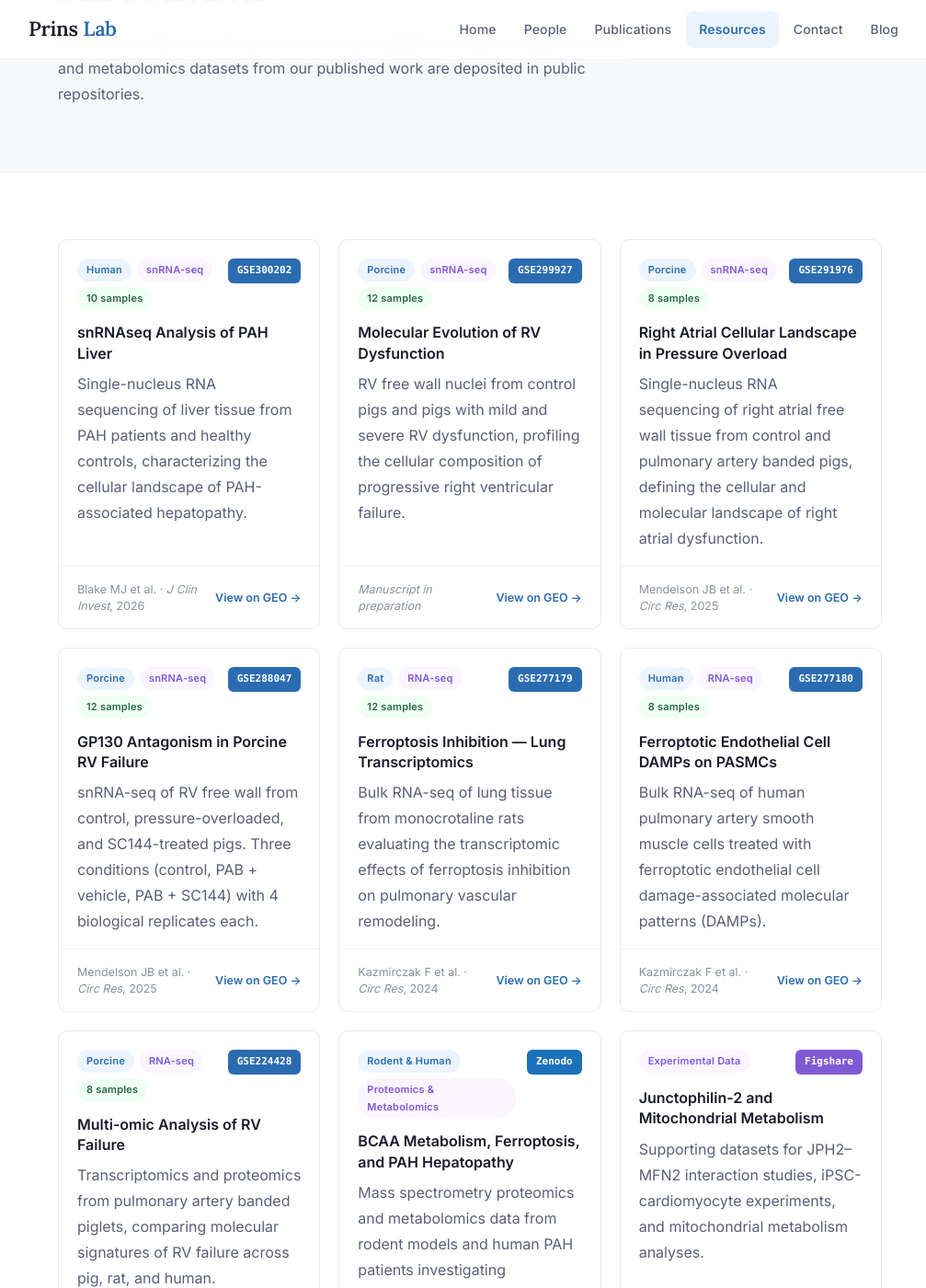
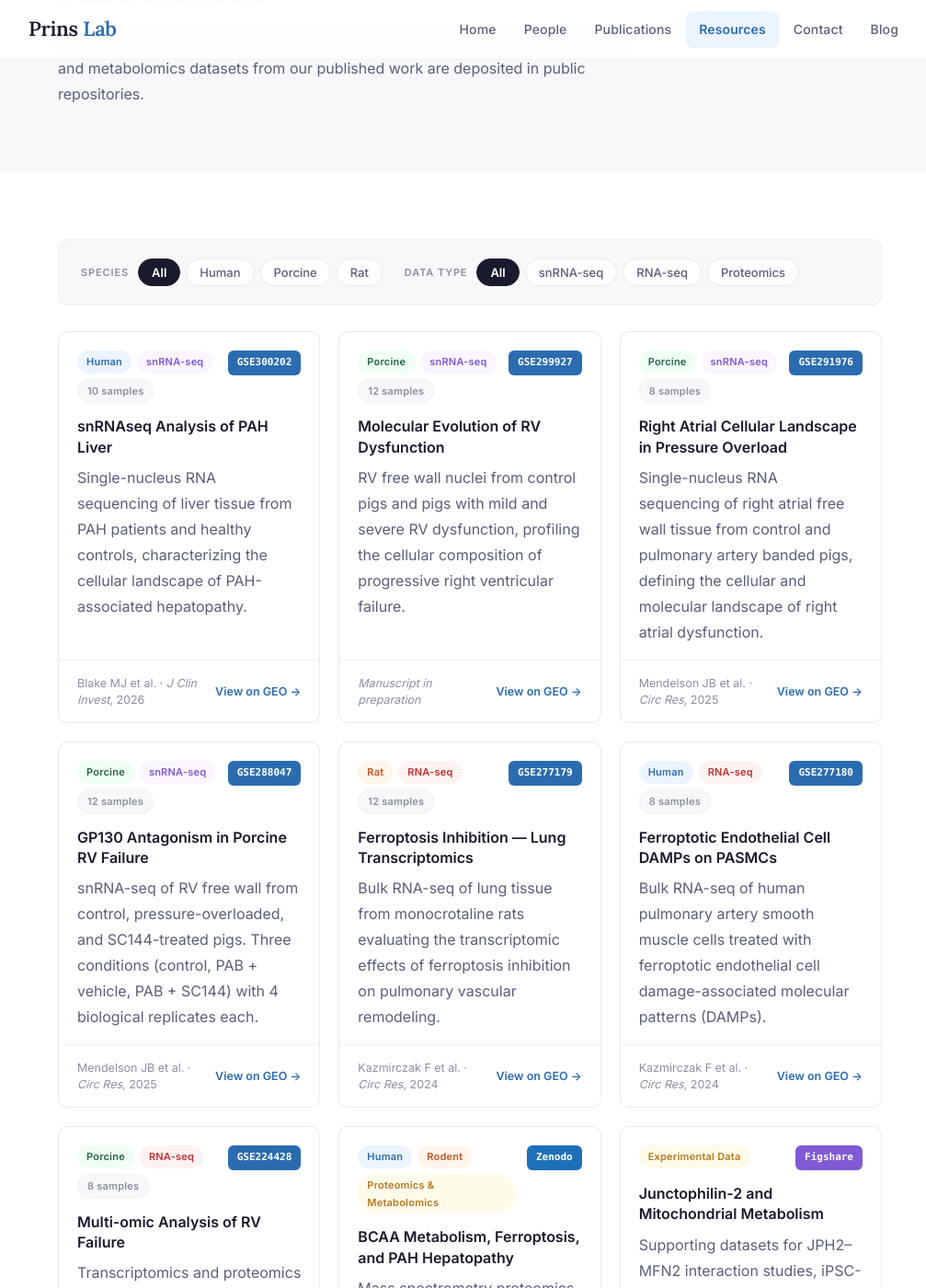
Before and after one commit to blake561/prins-lab-website, a Jekyll site: the page built from pages/resources.html, in a window 1280 px wide and 1400 px high, scrolled down 197 px. Shown: the whole window at 92% size, without its empty margins (129-1136 px from the left). Built offline with Jekyll 4.4.1, drawn with Linux system fonts in a browser that asks for light colours.

Commit message:
Add species/type filter bar and color-coded chips to Resources
Species chips are now color-coded (Human blue, Porcine green, Rat
orange) with distinct colors for data types (snRNA-seq purple, RNA-seq
red, Proteomics gold). Filter bar at top lets users filter by species
or data type with active state highlighting matching the species color.

Co-Authored-By: Claude Opus 4.6 <noreply@anthropic.com>

```diff
--- a/assets/css/style.css
+++ b/assets/css/style.css
@@ -577,6 +577,55 @@ nav a.active {
 }
 
 /* ── Resources / Data Catalog ── */
+.filter-bar {
+  display: flex;
+  flex-wrap: wrap;
+  gap: 24px;
+  margin-bottom: 28px;
+  padding: 20px 24px;
+  background: var(--bg-alt);
+  border-radius: var(--radius);
+  border: 1px solid var(--border-light);
+}
+.filter-group {
+  display: flex;
+  align-items: center;
+  gap: 6px;
+  flex-wrap: wrap;
+}
+.filter-label {
+  font-size: 11px;
+  font-weight: 600;
+  text-transform: uppercase;
+  letter-spacing: 0.08em;
+  color: var(--text-muted);
+  margin-right: 4px;
+}
+.filter-btn {
+  padding: 6px 14px;
+  border: 1px solid var(--border);
+  border-radius: 20px;
+  background: var(--bg);
+  font-size: 13px;
+  font-weight: 500;
+  color: var(--text-light);
+  cursor: pointer;
+  transition: all var(--transition);
+  font-family: inherit;
+}
+.filter-btn:hover {
+  border-color: var(--text-muted);
+  color: var(--text);
+}
+.filter-btn.active {
+  background: var(--text);
+  color: var(--bg);
+  border-color: var(--text);
+  font-weight: 600;
+}
+.filter-human.active { background: #2b6cb0; border-color: #2b6cb0; }
+.filter-porcine.active { background: #38a169; border-color: #38a169; }
+.filter-rat.active { background: #c05621; border-color: #c05621; }
 .data-catalog {
   display: grid;
   grid-template-columns: repeat(3, 1fr);
@@ -616,17 +665,34 @@ nav a.active {
   border-radius: 20px;
   letter-spacing: 0.02em;
 }
-.meta-organism {
+.chip-human {
   background: #ebf4ff;
   color: #2b6cb0;
 }
-.meta-type {
+.chip-porcine {
+  background: #f0fff4;
+  color: #276749;
+}
+.chip-rat {
+  background: #fff5eb;
+  color: #c05621;
+}
+.chip-snrna {
   background: #faf5ff;
   color: #805ad5;
 }
-.meta-samples {
-  background: #f0fff4;
-  color: #276749;
+.chip-rna {
+  background: #fef3f2;
+  color: #c53030;
+}
+.chip-proteomics {
+  background: #fffbeb;
+  color: #b7791f;
+}
+.chip-samples {
+  background: var(--bg-alt);
+  color: var(--text-muted);
+  border: 1px solid var(--border-light);
 }
 .data-card-accession {
   font-family: 'SF Mono', 'Fira Code', 'Consolas', monospace;
--- a/pages/resources.html
+++ b/pages/resources.html
@@ -14,14 +14,31 @@ permalink: /resources/
 
 <div class="section">
 
+  <div class="filter-bar">
+    <div class="filter-group">
+      <span class="filter-label">Species</span>
+      <button class="filter-btn active" data-filter="species" data-value="all" onclick="filterData(this)">All</button>
+      <button class="filter-btn filter-human" data-filter="species" data-value="human" onclick="filterData(this)">Human</button>
+      <button class="filter-btn filter-porcine" data-filter="species" data-value="porcine" onclick="filterData(this)">Porcine</button>
+      <button class="filter-btn filter-rat" data-filter="species" data-value="rat" onclick="filterData(this)">Rat</button>
+    </div>
+    <div class="filter-group">
+      <span class="filter-label">Data Type</span>
+      <button class="filter-btn active" data-filter="type" data-value="all" onclick="filterData(this)">All</button>
+      <button class="filter-btn" data-filter="type" data-value="snrna-seq" onclick="filterData(this)">snRNA-seq</button>
+      <button class="filter-btn" data-filter="type" data-value="rna-seq" onclick="filterData(this)">RNA-seq</button>
+      <button class="filter-btn" data-filter="type" data-value="proteomics" onclick="filterData(this)">Proteomics</button>
+    </div>
+  </div>
+
   <div class="data-catalog">
 
-    <div class="data-card">
+    <div class="data-card" data-species="human" data-type="snrna-seq">
       <div class="data-card-top">
         <div class="data-card-meta">
-          <span class="meta-chip meta-organism">Human</span>
-          <span class="meta-chip meta-type">snRNA-seq</span>
-          <span class="meta-chip meta-samples">10 samples</span>
+          <span class="meta-chip chip-human">Human</span>
+          <span class="meta-chip chip-snrna">snRNA-seq</span>
+          <span class="meta-chip chip-samples">10 samples</span>
         </div>
         <a href="https://www.ncbi.nlm.nih.gov/geo/query/acc.cgi?acc=GSE300202" target="_blank" class="data-card-accession">GSE300202</a>
       </div>
@@ -33,12 +50,12 @@ permalink: /resources/
       </div>
     </div>
 
-    <div class="data-card">
+    <div class="data-card" data-species="porcine" data-type="snrna-seq">
       <div class="data-card-top">
         <div class="data-card-meta">
-          <span class="meta-chip meta-organism">Porcine</span>
-          <span class="meta-chip meta-type">snRNA-seq</span>
-          <span class="meta-chip meta-samples">12 samples</span>
+          <span class="meta-chip chip-porcine">Porcine</span>
+          <span class="meta-chip chip-snrna">snRNA-seq</span>
+          <span class="meta-chip chip-samples">12 samples</span>
         </div>
         <a href="https://www.ncbi.nlm.nih.gov/geo/query/acc.cgi?acc=GSE299927" target="_blank" class="data-card-accession">GSE299927</a>
       </div>
@@ -50,12 +67,12 @@ permalink: /resources/
       </div>
     </div>
 
-    <div class="data-card">
+    <div class="data-card" data-species="porcine" data-type="snrna-seq">
       <div class="data-card-top">
         <div class="data-card-meta">
-          <span class="meta-chip meta-organism">Porcine</span>
-          <span class="meta-chip meta-type">snRNA-seq</span>
-          <span class="meta-chip meta-samples">8 samples</span>
+          <span class="meta-chip chip-porcine">Porcine</span>
+          <span class="meta-chip chip-snrna">snRNA-seq</span>
+          <span class="meta-chip chip-samples">8 samples</span>
         </div>
         <a href="https://www.ncbi.nlm.nih.gov/geo/query/acc.cgi?acc=GSE291976" target="_blank" class="data-card-accession">GSE291976</a>
       </div>
@@ -67,12 +84,12 @@ permalink: /resources/
       </div>
     </div>
 
-    <div class="data-card">
+    <div class="data-card" data-species="porcine" data-type="snrna-seq">
       <div class="data-card-top">
         <div class="data-card-meta">
-          <span class="meta-chip meta-organism">Porcine</span>
-          <span class="meta-chip meta-type">snRNA-seq</span>
-          <span class="meta-chip meta-samples">12 samples</span>
+          <span class="meta-chip chip-porcine">Porcine</span>
+          <span class="meta-chip chip-snrna">snRNA-seq</span>
+          <span class="meta-chip chip-samples">12 samples</span>
         </div>
         <a href="https://www.ncbi.nlm.nih.gov/geo/query/acc.cgi?acc=GSE288047" target="_blank" class="data-card-accession">GSE288047</a>
       </div>
@@ -84,12 +101,12 @@ permalink: /resources/
       </div>
     </div>
 
-    <div class="data-card">
+    <div class="data-card" data-species="rat" data-type="rna-seq">
       <div class="data-card-top">
         <div class="data-card-meta">
-          <span class="meta-chip meta-organism">Rat</span>
-          <span class="meta-chip meta-type">RNA-seq</span>
-          <span class="meta-chip meta-samples">12 samples</span>
+          <span class="meta-chip chip-rat">Rat</span>
+          <span class="meta-chip chip-rna">RNA-seq</span>
+          <span class="meta-chip chip-samples">12 samples</span>
         </div>
         <a href="https://www.ncbi.nlm.nih.gov/geo/query/acc.cgi?acc=GSE277179" target="_blank" class="data-card-accession">GSE277179</a>
       </div>
@@ -101,12 +118,12 @@ permalink: /resources/
       </div>
     </div>
 
-    <div class="data-card">
+    <div class="data-card" data-species="human" data-type="rna-seq">
       <div class="data-card-top">
         <div class="data-card-meta">
-          <span class="meta-chip meta-organism">Human</span>
-          <span class="meta-chip meta-type">RNA-seq</span>
-          <span class="meta-chip meta-samples">8 samples</span>
+          <span class="meta-chip chip-human">Human</span>
+          <span class="meta-chip chip-rna">RNA-seq</span>
+          <span class="meta-chip chip-samples">8 samples</span>
         </div>
         <a href="https://www.ncbi.nlm.nih.gov/geo/query/acc.cgi?acc=GSE277180" target="_blank" class="data-card-accession">GSE277180</a>
       </div>
@@ -118,12 +135,12 @@ permalink: /resources/
       </div>
     </div>
 
-    <div class="data-card">
+    <div class="data-card" data-species="porcine" data-type="rna-seq">
       <div class="data-card-top">
         <div class="data-card-meta">
-          <span class="meta-chip meta-organism">Porcine</span>
-          <span class="meta-chip meta-type">RNA-seq</span>
-          <span class="meta-chip meta-samples">8 samples</span>
+          <span class="meta-chip chip-porcine">Porcine</span>
+          <span class="meta-chip chip-rna">RNA-seq</span>
+          <span class="meta-chip chip-samples">8 samples</span>
         </div>
         <a href="https://www.ncbi.nlm.nih.gov/geo/query/acc.cgi?acc=GSE224428" target="_blank" class="data-card-accession">GSE224428</a>
       </div>
@@ -135,11 +152,12 @@ permalink: /resources/
       </div>
     </div>
 
-    <div class="data-card">
+    <div class="data-card" data-species="human rat" data-type="proteomics">
       <div class="data-card-top">
         <div class="data-card-meta">
-          <span class="meta-chip meta-organism">Rodent &amp; Human</span>
-          <span class="meta-chip meta-type">Proteomics &amp; Metabolomics</span>
+          <span class="meta-chip chip-human">Human</span>
+          <span class="meta-chip chip-rat">Rodent</span>
+          <span class="meta-chip chip-proteomics">Proteomics &amp; Metabolomics</span>
         </div>
         <a href="https://doi.org/10.5281/zenodo.15832197" target="_blank" class="data-card-accession data-card-accession-alt">Zenodo</a>
       </div>
@@ -151,10 +169,10 @@ permalink: /resources/
       </div>
     </div>
 
-    <div class="data-card">
+    <div class="data-card" data-species="human" data-type="proteomics">
       <div class="data-card-top">
         <div class="data-card-meta">
-          <span class="meta-chip meta-type">Experimental Data</span>
+          <span class="meta-chip chip-proteomics">Experimental Data</span>
         </div>
         <a href="https://doi.org/10.6084/m9.figshare.24877764" target="_blank" class="data-card-accession data-card-accession-fig">Figshare</a>
       </div>
@@ -168,4 +186,32 @@ permalink: /resources/
 
   </div>
 
+  <p class="no-results" id="no-data-results">No datasets match the selected filters.</p>
+
 </div>
+
+<script>
+var activeFilters = { species: 'all', type: 'all' };
+
+function filterData(btn) {
+  var filterKey = btn.dataset.filter;
+  var value = btn.dataset.value;
+  activeFilters[filterKey] = value;
+
+  btn.parentElement.querySelectorAll('.filter-btn').forEach(function(b) {
+    b.classList.remove('active');
+  });
+  btn.classList.add('active');
+
+  var cards = document.querySelectorAll('.data-card');
+  var anyVisible = false;
+  cards.forEach(function(card) {
+    var speciesMatch = activeFilters.species === 'all' || card.dataset.species.indexOf(activeFilters.species) !== -1;
+    var typeMatch = activeFilters.type === 'all' || card.dataset.type === activeFilters.type;
+    var show = speciesMatch && typeMatch;
+    card.style.display = show ? '' : 'none';
+    if (show) anyVisible = true;
+  });
+  document.getElementById('no-data-results').style.display = anyVisible ? 'none' : 'block';
+}
+</script>
```
